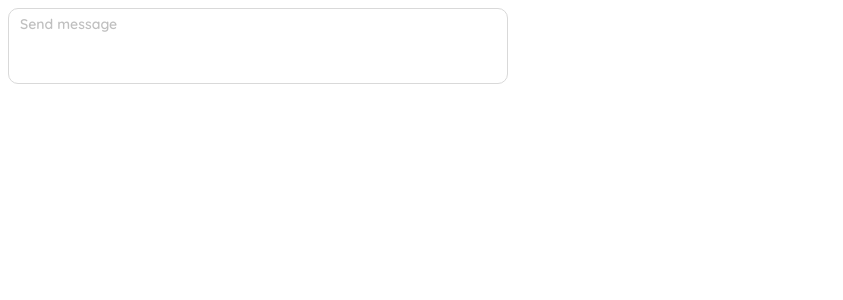
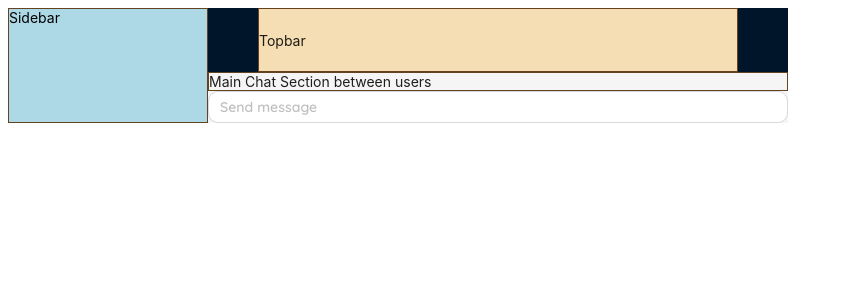
Before and after one commit to EvanZig/messengerApp, a React (Create React App) app in the folder client/: page / in a window 1280 px wide. Shown: the top 300 px of the page, without its empty margins (0-843 px from the left). Built offline with nearby package versions, Linux system fonts and the light colour scheme.

Commit message:
Chat layout v1

```diff
--- a/client/src/components/ChatLayout.tsx
+++ b/client/src/components/ChatLayout.tsx
@@ -2,13 +2,27 @@ import React from 'react'
 import Sidebar from './ChatUi/Sidebar'
 import SearchBar from './ChatUi/SearchBar'
 import ChatSection from './ChatUi/ChatSection'
+import { Layout, Space } from 'antd'
+
+const { Header, Footer, Sider, Content } = Layout
 
 export default function ChatLayout() {
     return (
-        <div>
-            <SearchBar />
-            <ChatSection />
-            <Sidebar />
+        <div className="chatLayout">
+            <Layout>
+                <Sider className="sideBarContainer">
+                    <Sidebar />
+                </Sider>
+                <Layout>
+                    <Header className="headerContainer">
+                        <SearchBar />
+                    </Header>
+
+                    <Content className="chatSectionContainer">
+                        <ChatSection />
+                    </Content>
+                </Layout>
+            </Layout>
         </div>
     )
 }
--- a/client/src/components/ChatUi/ChatInput.tsx
+++ b/client/src/components/ChatUi/ChatInput.tsx
@@ -9,7 +9,7 @@ export default function ChatInput() {
         <div>
             <TextArea
                 placeholder="Send message"
-                autoSize={{ minRows: 3, maxRows: 3 }}
+                autoSize={{ minRows: 1, maxRows: 3 }}
                 className="chatInputBox"
             ></TextArea>
         </div>
--- a/client/src/components/ChatUi/ChatSection.tsx
+++ b/client/src/components/ChatUi/ChatSection.tsx
@@ -4,6 +4,7 @@ import ChatInput from './ChatInput'
 export default function ChatSection() {
     return (
         <div>
+            <div className="chatSection">Main Chat Section between users</div>
             <ChatInput />
         </div>
     )
--- a/client/src/components/ChatUi/SearchBar.tsx
+++ b/client/src/components/ChatUi/SearchBar.tsx
@@ -1,5 +1,5 @@
 import React from 'react'
 
 export default function SearchBar() {
-    return <div></div>
+    return <div className="userSearch">Topbar</div>
 }
--- a/client/src/components/ChatUi/Sidebar.tsx
+++ b/client/src/components/ChatUi/Sidebar.tsx
@@ -1,5 +1,5 @@
 import React from 'react'
 
 export default function Sidebar() {
-    return <div></div>
+    return <div className="chatSidebar">Sidebar</div>
 }
--- a/client/src/styles/componentStyling/ChatLayoutStyle.scss
+++ b/client/src/styles/componentStyling/ChatLayoutStyle.scss
@@ -1,24 +1,59 @@
-.chatInputBox{
-    max-width: 500px !important;
+$brown: #654321;
+
+// Chat Input Styling
+.chatInputBox {
+    max-width: 600px !important;
     font-family: 'Quicksand', sans-serif;
-    border-radius:10px;outline:none;
-    transition: box-shadow .3s ease;
+    border-radius: 10px;
+    outline: none;
+    transition: box-shadow 0.3s ease;
 }
 
 .chatInputBox:focus,
-.chatInputBox:hover{box-shadow:0px 0px 13px 0px #654321}
+.chatInputBox:hover {
+    box-shadow: 0px 0px 13px 0px $brown;
+    border: none;
+}
 
 /* Style the scrollbar */
 .chatInputBox::-webkit-scrollbar {
     width: 9px;
-  }
+}
 
-  .chatInputBox::-webkit-scrollbar-thumb {
-    background-color: #654321;
+.chatInputBox::-webkit-scrollbar-thumb {
+    background-color: $brown;
     border-radius: 4px;
     cursor: pointer;
-  }
+}
 
-  .chatInputBox::-webkit-scrollbar-track {
-    background-color: #f1f1f1;
-  }
+.chatInputBox::-webkit-scrollbar-track {
+    background-color: lightgray;
+}
+
+// entire Chat Layout Styling
+.chatLayout {
+    display: flex;
+}
+
+// sidebar
+.chatSidebar {
+    border: 1px solid $brown;
+    background-color: lightblue;
+    width: 100%;
+    height: 100%;
+}
+
+// userSearchTopBar
+.userSearch {
+    border: 1px solid $brown;
+    background-color: wheat;
+    width: 100%;
+    height: 100%;
+}
+
+// Chat Section with between users
+.chatSection {
+    border: 1px solid $brown;
+    width: 100%;
+    height: 100%;
+}
--- a/client/src/styles/general.scss
+++ b/client/src/styles/general.scss
@@ -1,3 +1,8 @@
 @import url('https://fonts.googleapis.com/css2?family=Quicksand:wght@600&display=swap');
 
-body{font-family: 'Quicksand', sans-serif;}
+body {
+    font-family: 'Quicksand', sans-serif;
+    height: calc(100vh - 500px);
+    width: calc(100vw - 500px);
+    // background-color: #654321;
+}
```
